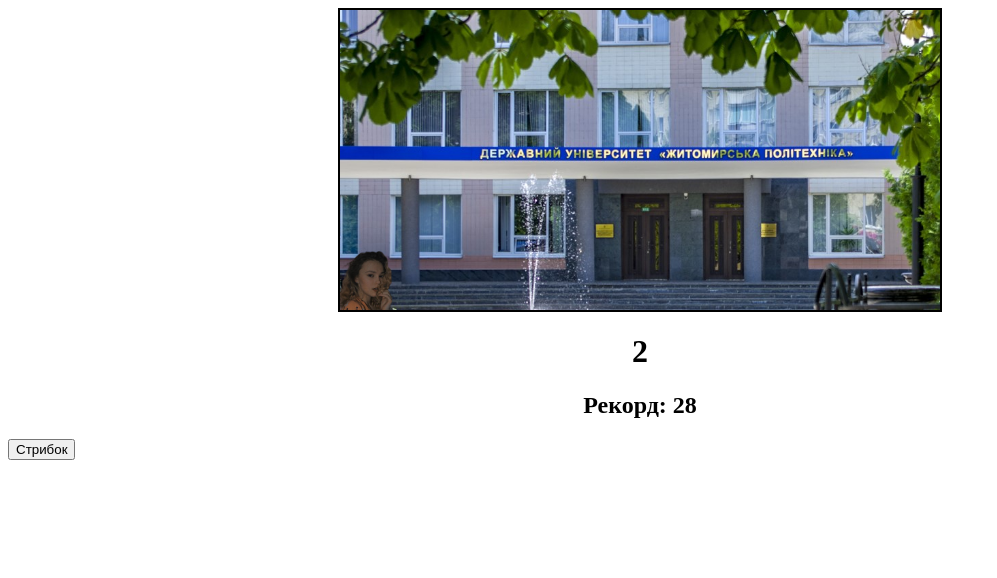
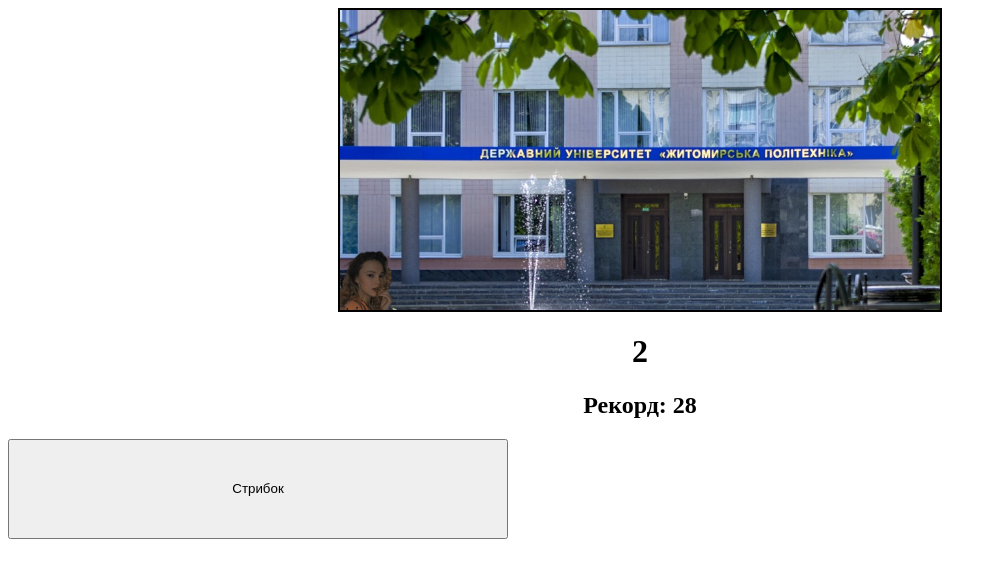
Before and after one commit to bubenkoleksii/jumper, a plain HTML site: page index.html in a window 1280 px wide. Shown: the whole page, without its empty margins (0-997 px from the left). Drawn offline with Linux system fonts and the light colour scheme.

Commit message:
Update style.css

```diff
--- a/style.css
+++ b/style.css
@@ -8,6 +8,11 @@
   margin: auto;
   background-image: url("./background.jpg");
   background-size: cover;
+}
+
+#btn {
+  width: 500px;
+  height: 100px;
 }
 
 #dino {
```
